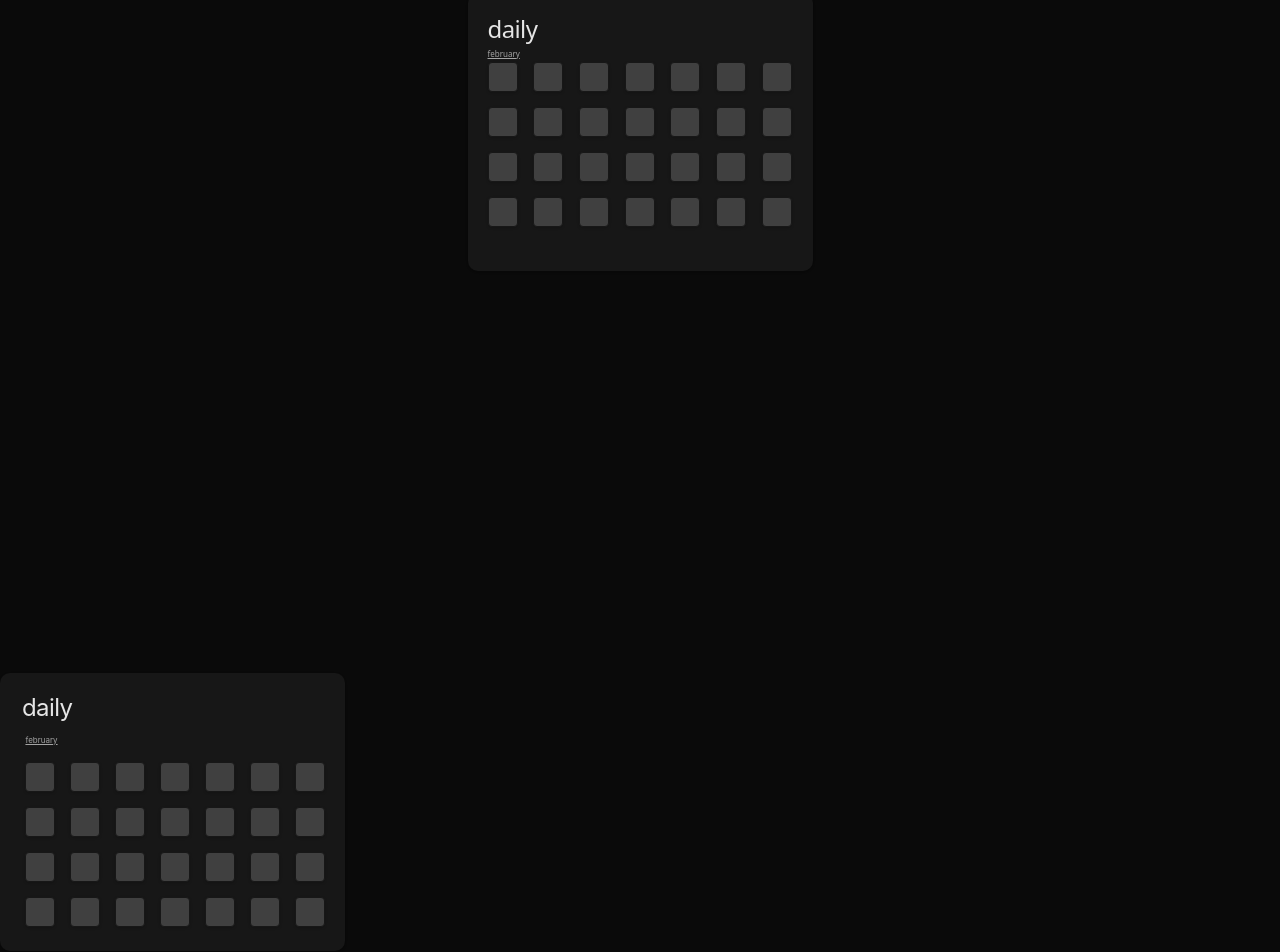
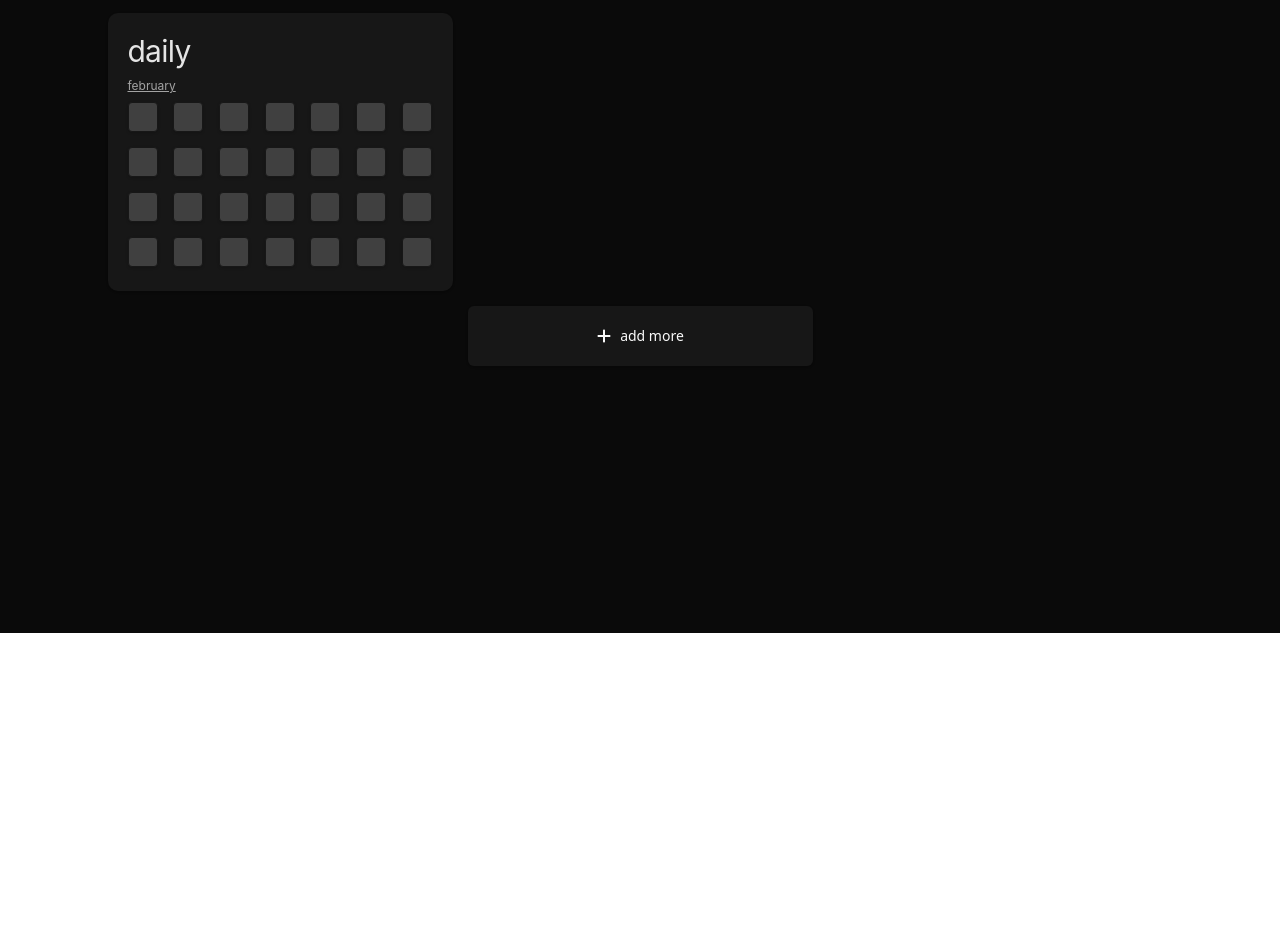
Before and after one commit to ilyastorunn/habits, a React (Vite) app: page / in a window 1280 px wide. Shown: the part 167-1119 px from the top of the page. After the commit the page ends 800 px from the top, so only its background shows below. Built offline with nearby package versions, Linux system fonts and the light colour scheme.

Commit message:
minor changes

```diff
--- a/package.json
+++ b/package.json
@@ -17,6 +17,7 @@
     "lucide-react": "^0.476.0",
     "react": "^19.0.0",
     "react-dom": "^19.0.0",
+    "react-icons": "^5.5.0",
     "tailwind-merge": "^3.0.2",
     "tailwindcss-animate": "^1.0.7"
   },
--- a/src/App.jsx
+++ b/src/App.jsx
@@ -1,11 +1,9 @@
-import Alt from './pages/Alt'
 import Home from './pages/Home'
 
 function App() {
   return (
     <>
       <Home />
-      <Alt />
     </>
   )
 }
--- a/src/pages/Alt.jsx
+++ /dev/null
@@ -1,47 +0,0 @@
-import { Checkbox } from "@/components/ui/checkbox";
-import { Card, CardTitle } from "@/components/ui/card";
-
-export default function Alt() {
-  return (
-    <>
-      <div className="bg-neutral-950 pt-[40px] h-screen">
-        <Card className="w-[345px] h-[278px] relative bg-neutral-900 rounded-[10px] border-none">
-          <CardTitle className="w-[65px] h-[30px] left-[22px] top-[20px] absolute text-neutral-200 text-2xl font-normal font-['Inter'] leading-[30px]">
-            daily
-          </CardTitle>
-          <span className="w-[39px] h-[19px] left-[22px] top-[62px] absolute text-center text-neutral-400 text-[8px] font-normal font-['Inter'] underline leading-tight">
-            february
-          </span>
-          <Checkbox className="w-[30px] h-[30px] left-[25px] top-[89px] absolute bg-neutral-700 rounded" />
-          <Checkbox className="w-[30px] h-[30px] left-[70px] top-[134px] absolute bg-neutral-700 rounded" />
-          <Checkbox className="w-[30px] h-[30px] left-[25px] top-[224px] absolute bg-neutral-700 rounded" />
-          <Checkbox className="w-[30px] h-[30px] left-[115px] top-[89px] absolute bg-neutral-700 rounded" />
-          <Checkbox className="w-[30px] h-[30px] left-[160px] top-[134px] absolute bg-neutral-700 rounded" />
-          <Checkbox className="w-[30px] h-[30px] left-[250px] top-[224px] absolute bg-neutral-700 rounded" />
-          <Checkbox className="w-[30px] h-[30px] left-[25px] top-[134px] absolute bg-neutral-700 rounded" />
-          <Checkbox className="w-[30px] h-[30px] left-[250px] top-[134px] absolute bg-neutral-700 rounded" />
-          <Checkbox className="w-[30px] h-[30px] left-[25px] top-[179px] absolute bg-neutral-700 rounded" />
-          <Checkbox className="w-[30px] h-[30px] left-[70px] top-[224px] absolute bg-neutral-700 rounded" />
-          <Checkbox className="w-[30px] h-[30px] left-[250px] top-[89px] absolute bg-neutral-700 rounded" />
-          <Checkbox className="w-[30px] h-[30px] left-[115px] top-[224px] absolute bg-neutral-700 rounded" />
-          <Checkbox className="w-[30px] h-[30px] left-[115px] top-[179px] absolute bg-neutral-700 rounded" />
-          <Checkbox className="w-[30px] h-[30px] left-[250px] top-[179px] absolute bg-neutral-700 rounded" />
-          <Checkbox className="w-[30px] h-[30px] left-[70px] top-[89px] absolute bg-neutral-700 rounded" />
-          <Checkbox className="w-[30px] h-[30px] left-[115px] top-[134px] absolute bg-neutral-700 rounded" />
-          <Checkbox className="w-[30px] h-[30px] left-[205px] top-[224px] absolute bg-neutral-700 rounded" />
-          <Checkbox className="w-[30px] h-[30px] left-[160px] top-[89px] absolute bg-neutral-700 rounded" />
-          <Checkbox className="w-[30px] h-[30px] left-[205px] top-[134px] absolute bg-neutral-700 rounded" />
-          <Checkbox className="w-[30px] h-[30px] left-[295px] top-[224px] absolute bg-neutral-700 rounded" />
-          <Checkbox className="w-[30px] h-[30px] left-[205px] top-[89px] absolute bg-neutral-700 rounded" />
-          <Checkbox className="w-[30px] h-[30px] left-[295px] top-[134px] absolute bg-neutral-700 rounded" />
-          <Checkbox className="w-[30px] h-[30px] left-[70px] top-[179px] absolute bg-neutral-700 rounded" />
-          <Checkbox className="w-[30px] h-[30px] left-[205px] top-[179px] absolute bg-neutral-700 rounded" />
-          <Checkbox className="w-[30px] h-[30px] left-[295px] top-[89px] absolute bg-neutral-700 rounded" />
-          <Checkbox className="w-[30px] h-[30px] left-[160px] top-[224px] absolute bg-neutral-700 rounded" />
-          <Checkbox className="w-[30px] h-[30px] left-[160px] top-[179px] absolute bg-neutral-700 rounded" />
-          <Checkbox className="w-[30px] h-[30px] left-[295px] top-[179px] absolute bg-neutral-700 rounded" />
-        </Card>
-      </div>
-    </>
-  );
-}
--- a/src/pages/Home.jsx
+++ b/src/pages/Home.jsx
@@ -1,8 +1,15 @@
 import { Checkbox } from "@/components/ui/checkbox";
 import { Card, CardTitle } from "@/components/ui/card";
+import { Button } from "@/components/ui/button";
+import { FaPlus } from "react-icons/fa6";
+import { useState } from "react";
 
 export default function Home() {
-  const checkboxes = Array.from({ length: 28 });
+  const [cards, setCards] = useState([1]);
+
+  const addCard = () => {
+    setCards((prevCards) => [...prevCards, prevCards.length + 1]);
+  };
 
   return (
     <div className="bg-neutral-950 pt-[40px] h-screen flex flex-col items-center">
@@ -14,15 +21,18 @@ export default function Home() {
           track and record your habits on one page
         </span>
       </div>
-      <Card className="w-[345px] h-[278px] bg-neutral-900 rounded-[10px] border-none p-5 flex flex-col justify-between">
-        <CardTitle className="text-neutral-200 text-2xl font-normal">
+
+      <div className="grid grid-cols-1 sm:grid-cols-2 lg:grid-cols-3 gap-[15px] mt-5">
+        {cards.map((id) => (
+          <Card key={id} className="w-[345px] h-[278px] bg-neutral-900 rounded-[10px] border-none p-5 flex flex-col justify-between">
+            <CardTitle className="text-neutral-200 text-3xl font-normal font-['Inter']">
               daily
             </CardTitle>
-        <span className="text-neutral-400 text-[8px] font-normal underline">
+            <span className="text-neutral-400 text-xs font-normal font-['Inter'] underline pt-[9px] pb-2">
               february
             </span>
-        <div className="grid grid-cols-7 gap-[15px] mb-[24px]">
-          {checkboxes.map((_, index) => (
+            <div className="grid grid-cols-7 gap-[15px] mb-1">
+              {Array.from({ length: 28 }).map((_, index) => (
                 <Checkbox
                   key={index}
                   className="w-[30px] h-[30px] bg-neutral-700 rounded"
@@ -30,6 +40,13 @@ export default function Home() {
               ))}
             </div>
           </Card>
+        ))}
+      </div>
+
+      <Button className="w-[345px] h-[60px] mt-[15px]" onClick={addCard}>
+        <FaPlus className="w-6 h-6" />
+        <span>add more</span>
+      </Button>
     </div>
   );
 }
```
Also changed, not shown: 1 other file (tests, documents, lock files or other folders). Lines whose indentation alone changed are shown as unchanged.
